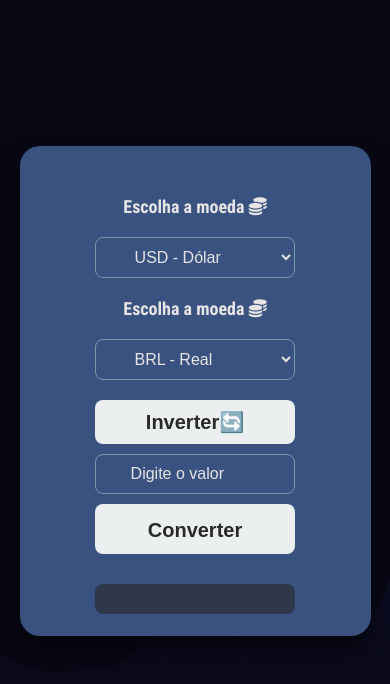
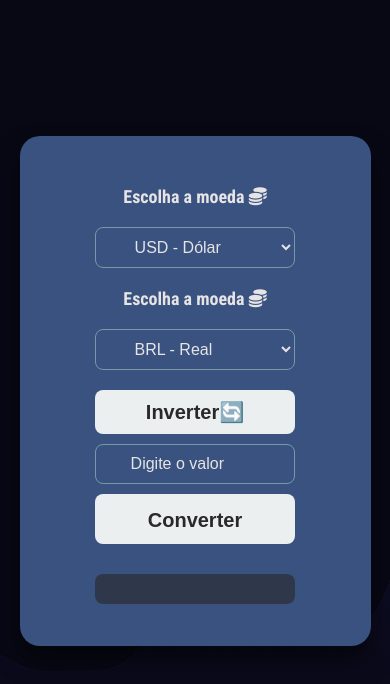
Before and after one commit to DevFront90/ConversorMoedas, a plain HTML site: page index.html in a window 390 px wide. Shown: the part 46-730 px from the top of the page. Drawn offline with Linux system fonts and the light colour scheme.

Commit message:
Update media.css

```diff
--- a/css/media.css
+++ b/css/media.css
@@ -15,7 +15,7 @@
 
     .box {
         width: 90%;
-        height: 490px;
+        height: 510px;
 
     }
 
```
